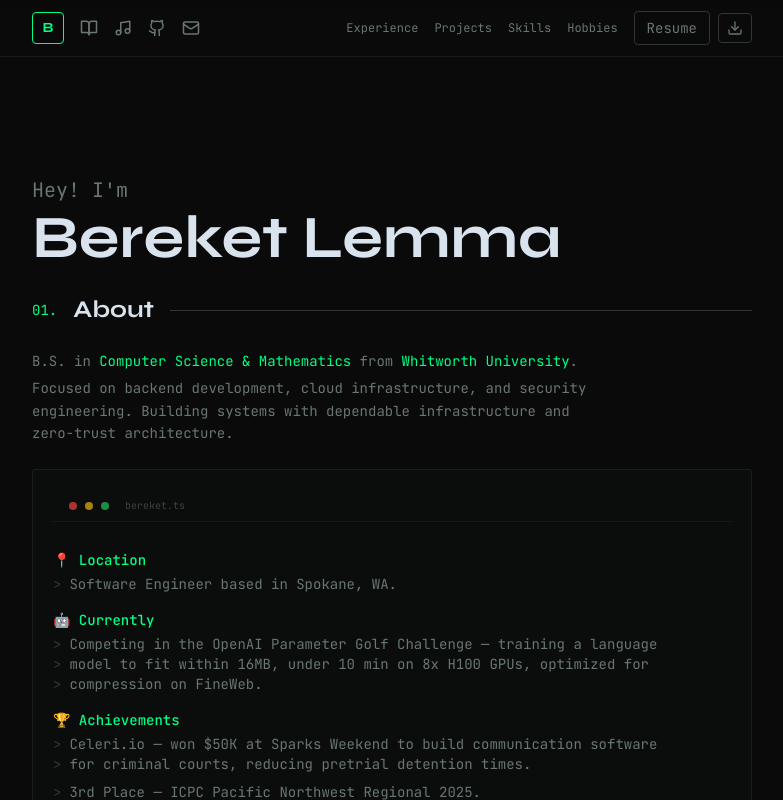
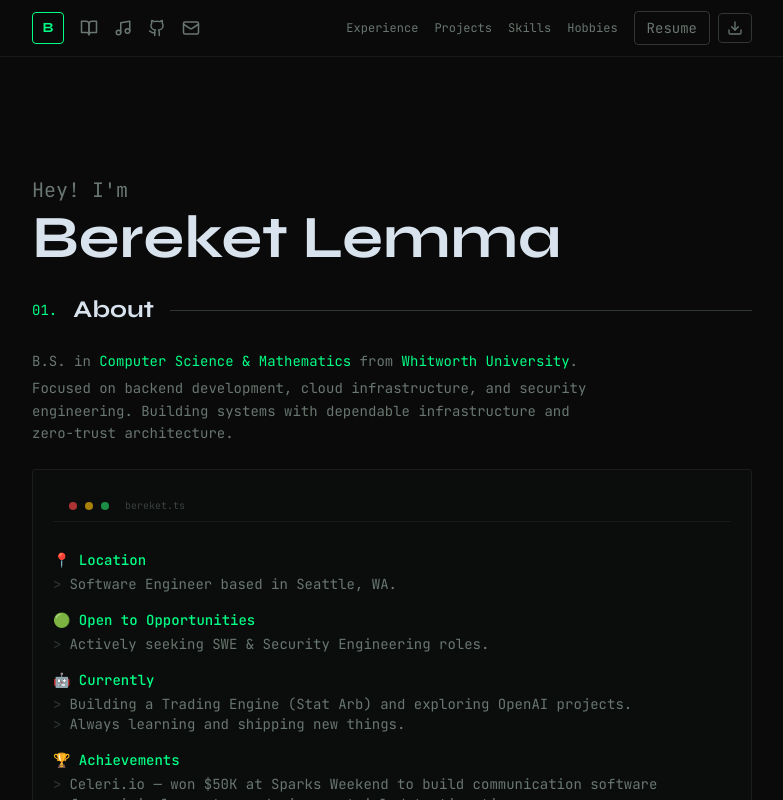
Before and after one commit to bereketlemma/bereket-portfolio, a Next.js app: page / in a window 1280 px wide. Shown: the top 800 px of the page, without its empty margins (248-1031 px from the left). Built offline with nearby package versions, Linux system fonts and the light colour scheme.

Commit message:
feat: update contact form email handling and enhance latest posts section

```diff
--- a/app/api/contact/route.ts
+++ b/app/api/contact/route.ts
@@ -44,6 +44,7 @@ export async function POST(req: Request) {
     await resend.emails.send({
       from: "Portfolio Contact <onboarding@resend.dev>",
       to: "bereket.lemma10@gmail.com",
+        replyTo: email,
       subject: `New message from ${name}`,
       html: `
         <div style="font-family: monospace; padding: 20px;">
--- a/app/home/_components/hero.tsx
+++ b/app/home/_components/hero.tsx
@@ -6,14 +6,17 @@ import { TerminalHeader } from "@/components/terminal-header"
 const terminalSections = [
   {
     heading: '📍 Location',
-    lines: ['Software Engineer based in Spokane, WA.'],
+    lines: ['Software Engineer based in Seattle, WA.'],
+  },
+  {
+    heading: '🟢 Open to Opportunities',
+    lines: ['Actively seeking SWE & Security Engineering roles.'],
   },
   {
     heading: '🤖 Currently',
     lines: [
-      'Competing in the OpenAI Parameter Golf Challenge — training a language',
-      'model to fit within 16MB, under 10 min on 8x H100 GPUs, optimized for',
-      'compression on FineWeb.',
+      'Building a Trading Engine (Stat Arb) and exploring OpenAI projects.',
+      'Always learning and shipping new things.',
     ],
   },
   {
--- a/app/home/_components/latest-post.tsx
+++ b/app/home/_components/latest-post.tsx
@@ -10,19 +10,17 @@ import { ArrowRight } from "lucide-react"
 const latestPosts = [
   {
     slug: "openai-parameter-golf",
-    title: "OpenAI Parameter Golf Challenge",
-    date: "2026-03-15",
-    excerpt:
-      "A deep dive into competing in OpenAI's Parameter Golf — optimizing model configs for maximum efficiency under tight constraints.",
-    tags: ["OpenAI", "LLMs", "Competition"],
+    title: "What I'm Learning in the OpenAI Parameter Golf Challenge",
+    date: "2026-03-29",
+    excerpt: "Sharing insights and lessons learned from participating in the OpenAI Parameter Golf Challenge.",
+    tags: ["AI", "Learning"],
   },
   {
     slug: "introduction",
-    title: "Hello World — Introduction",
-    date: "2026-02-01",
-    excerpt:
-      "Who I am, what I'm building, and why I started writing.",
-    tags: ["Personal", "Introduction"],
+    title: "Why I'm Starting This Blog",
+    date: "2026-03-28",
+    excerpt: "Why I'm starting a blog, what I plan to write about and what you can expect in future posts.",
+    tags: ["Personal", "Writing"],
   },
 ]
 
```
